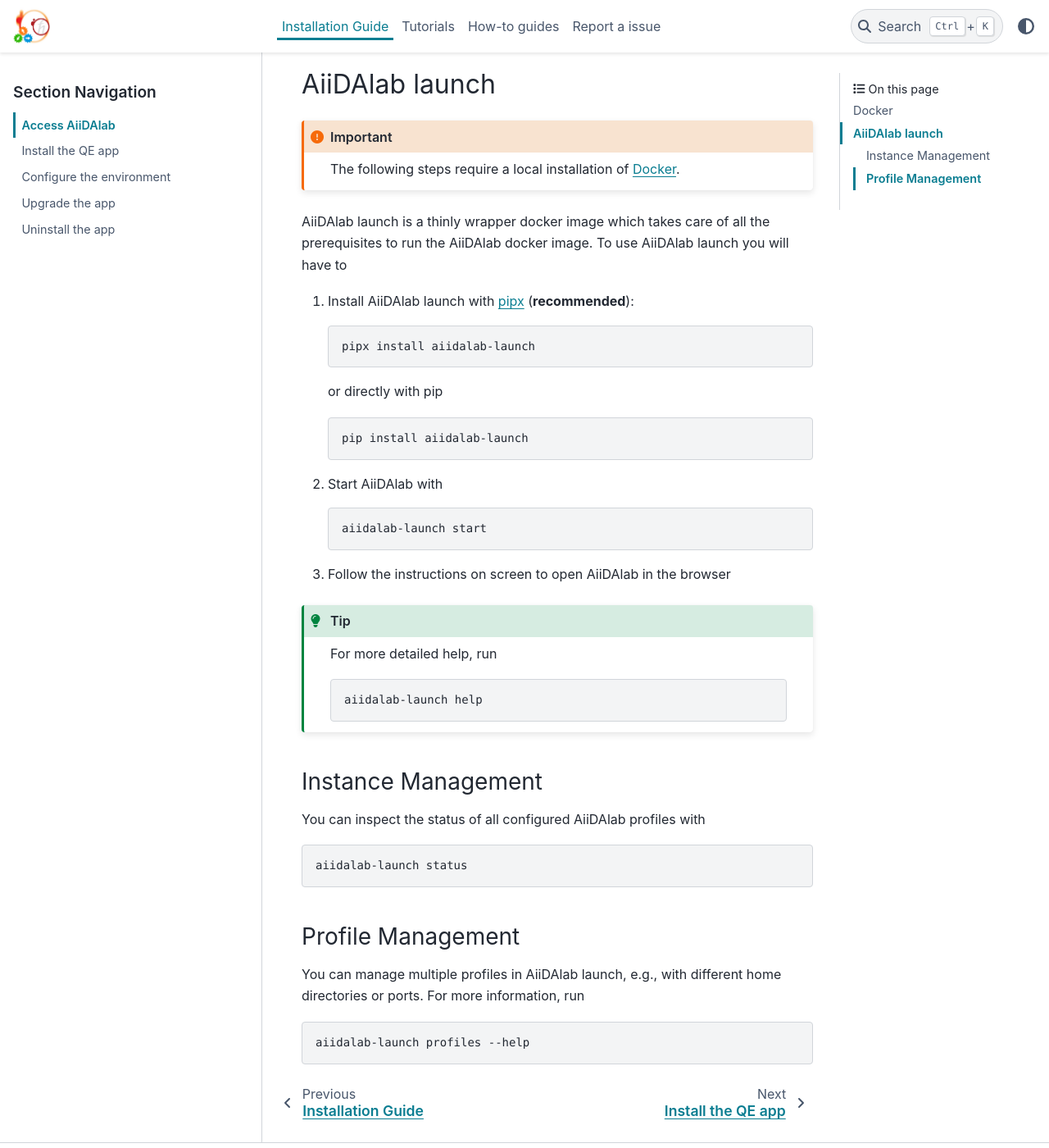
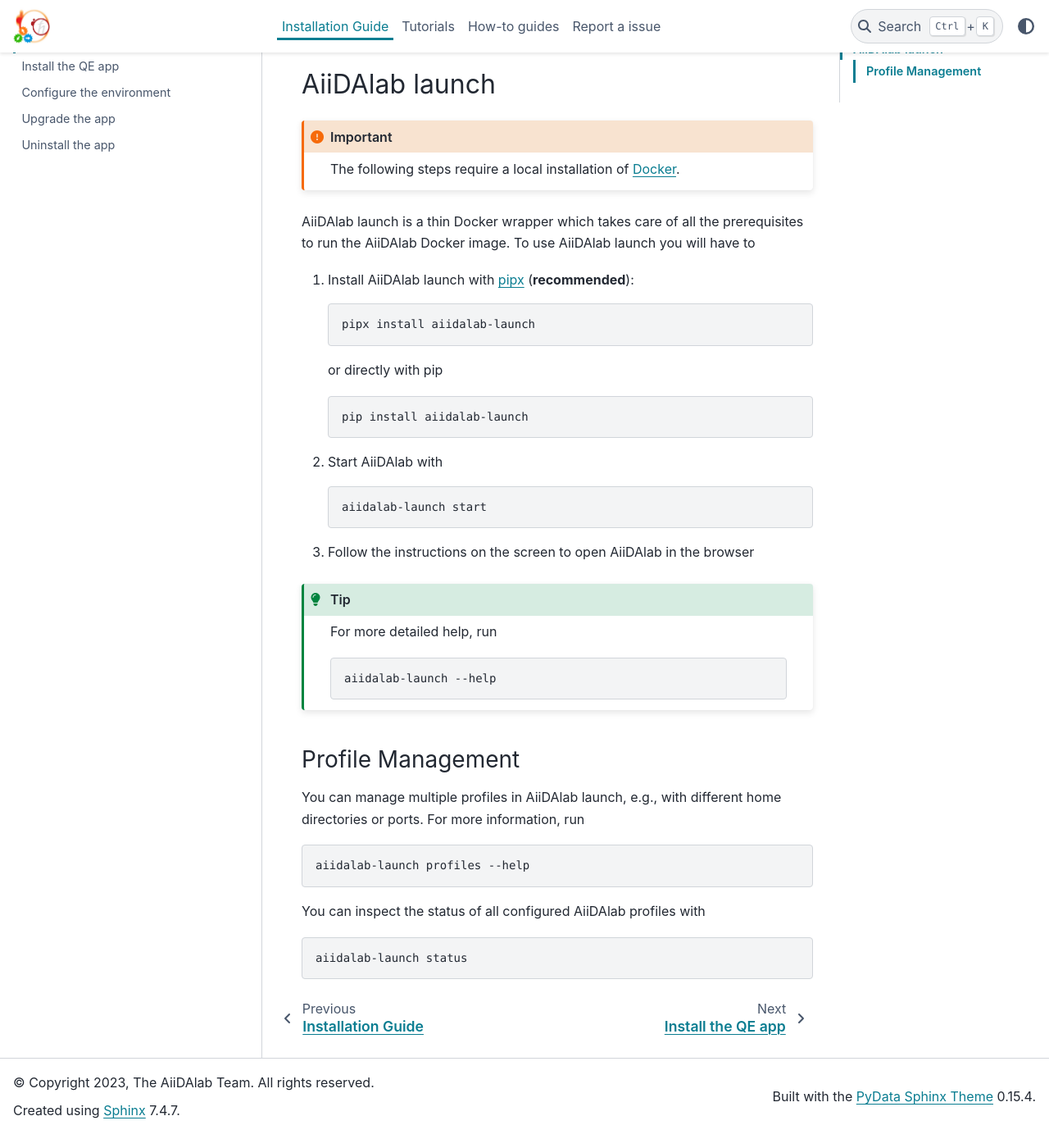
Before and after one commit to aiidalab/aiidalab-qe, a Sphinx documentation site: the page built from docs/source/installation/aiidalab.rst, in a window 1280 px wide and 1400 px high, scrolled down 819 px. Shown: the whole window at 82% size. Built offline with Sphinx 7.4.7 and the PyData theme 0.15.4, drawn with Linux system fonts in a browser that asks for light colours.

Commit message:
Fix aiidalab section

```diff
--- a/docs/source/installation/aiidalab.rst
+++ b/docs/source/installation/aiidalab.rst
@@ -28,7 +28,7 @@
 
       docker run -p 8888:8888 aiidalab/full-stack
 
-#.  or use the :ref:`aiidalab-launch <aiidalab_launch>` tool (**recommended**)
+#.  Use the :ref:`aiidalab-launch <aiidalab_launch>` tool (**recommended**)
 
 
 .. _aiidalab_launch:
@@ -40,7 +40,7 @@
 
    The following steps require a local installation of `Docker`_.
 
-AiiDAlab launch is a thinly wrapper docker image which takes care of all the prerequisites to run the AiiDAlab docker image. To use AiiDAlab launch you will have to
+AiiDAlab launch is a thin Docker wrapper which takes care of all the prerequisites to run the AiiDAlab Docker image. To use AiiDAlab launch you will have to
 
 #. Install AiiDAlab launch with `pipx <https://pypa.github.io/pipx/installation/>`_ (**recommended**):
 
@@ -60,7 +60,7 @@
 
        aiidalab-launch start
 
-#. Follow the instructions on screen to open AiiDAlab in the browser
+#. Follow the instructions on the screen to open AiiDAlab in the browser
 
 .. tip::
 
@@ -68,16 +68,7 @@
 
    .. code-block:: console
 
-      aiidalab-launch help
-
-Instance Management
-^^^^^^^^^^^^^^^^^^^
-
-You can inspect the status of all configured AiiDAlab profiles with
-
-.. code-block:: console
-
-   aiidalab-launch status
+      aiidalab-launch --help
 
 Profile Management
 ^^^^^^^^^^^^^^^^^^
@@ -88,4 +79,10 @@
 
    aiidalab-launch profiles --help
 
+You can inspect the status of all configured AiiDAlab profiles with
+
+.. code-block:: console
+
+   aiidalab-launch status
+
 .. _Docker: <https://docs.docker.com/get-docker>
```
